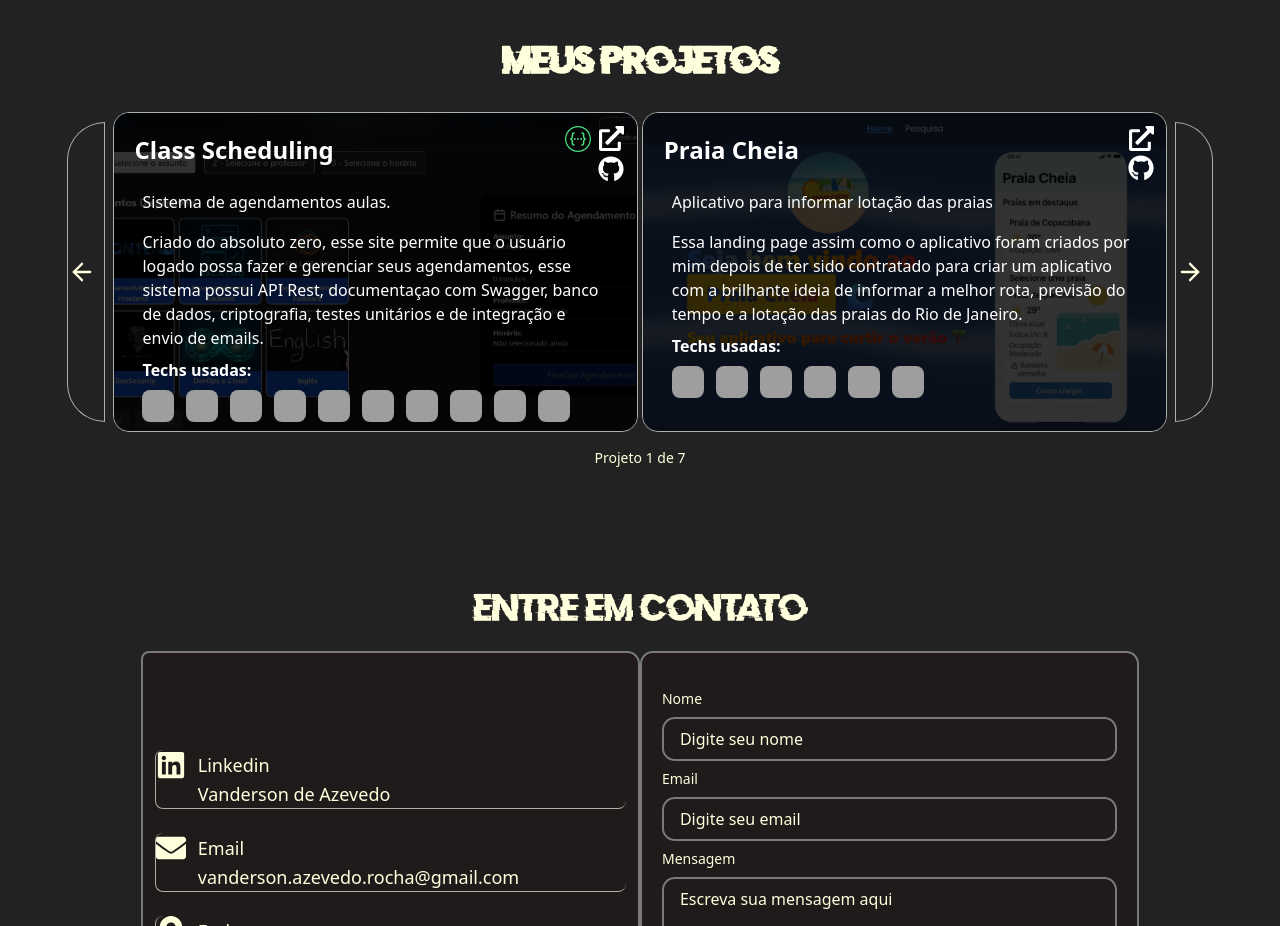
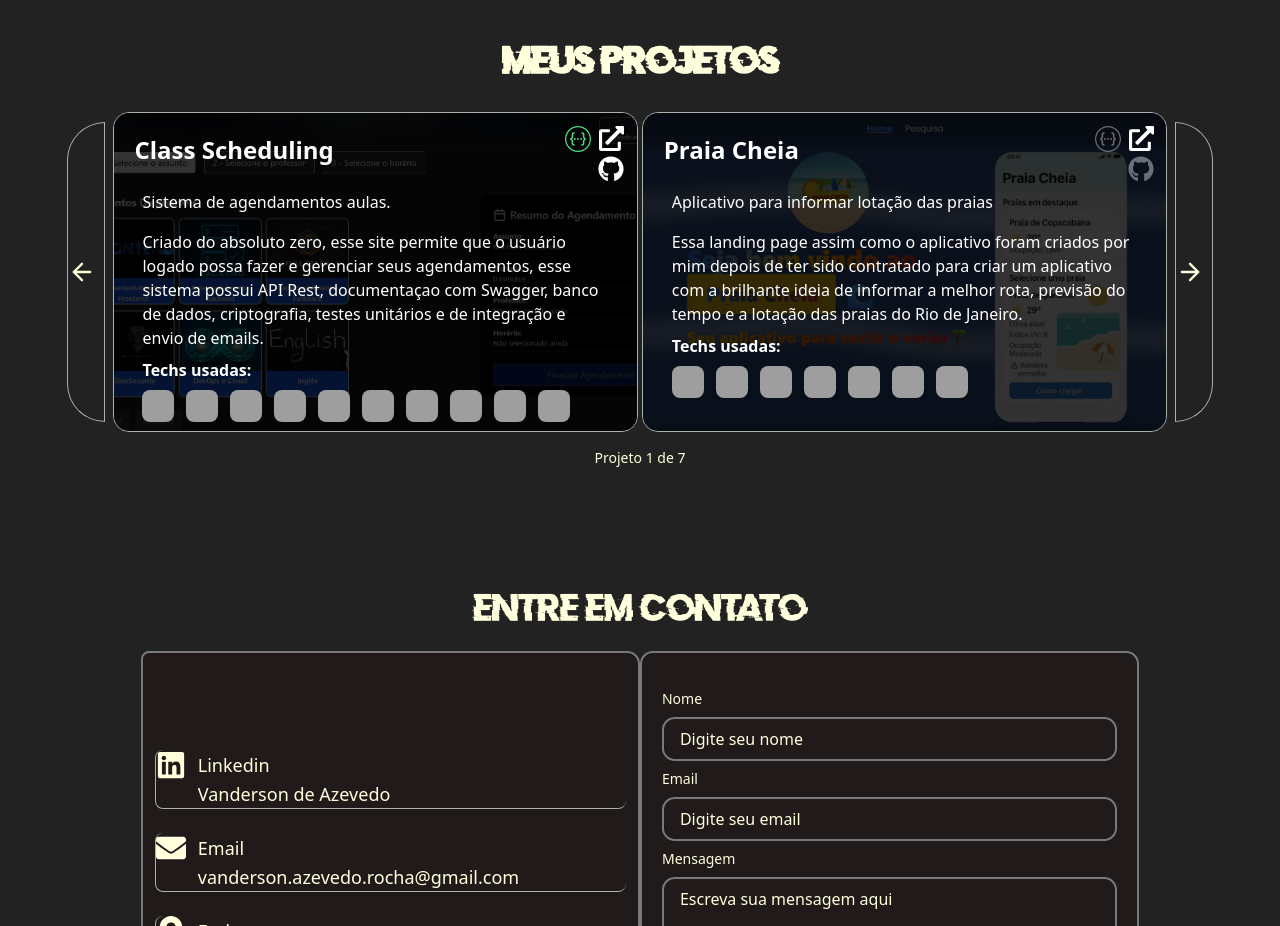
Before and after one commit to vazvdr/Portifolio-Vanderson, a React (Vite) app: page / in a window 1280 px wide. Shown: the part 2880-3806 px from the top of the page. Built offline with nearby package versions, Linux system fonts and the light colour scheme; grey boxes are pictures that could not be loaded.

Commit message:
Colocando todos os icones nos cards de projetos

```diff
--- a/src/Pages/Projetos.jsx
+++ b/src/Pages/Projetos.jsx
@@ -17,6 +17,7 @@ const projects = [
         image: ClassScheduling,
         link: "https://class-scheduling.vercel.app/",
         repo: "https://github.com/vazvdr/Class-Scheduling-Frontend",
+        swagger: "https://class-scheduling-backend.up.railway.app/swagger-ui/index.html",
         subtitleKey: "projects.classscheduling.subtitle",
         descriptionKey: "projects.classscheduling.description",
         techs: [
@@ -42,6 +43,7 @@ const projects = [
             "react",
             "tailwindcss",
             "firebase",
+            "flutter",
             "nodejs",
             "nestjs",
             "redis"
@@ -118,6 +120,8 @@ const projects = [
 const techIcons = {
     react:
         "https://cdn.jsdelivr.net/gh/devicons/devicon/icons/react/react-original.svg",
+    flutter:
+        "https://cdn.jsdelivr.net/gh/devicons/devicon@latest/icons/flutter/flutter-original.svg",
     firebase:
         "https://cdn.jsdelivr.net/gh/devicons/devicon@latest/icons/firebase/firebase-plain.svg",
     tailwindcss:
@@ -296,17 +300,29 @@ const Projetos = () => {
 
                                     {/* Ícones no topo direito */}
                                     <div className="absolute top-0 right-0 flex flex-col gap-1 items-end z-20">
+
                                         <div className="flex gap-2">
-                                            {project.title === "Class Scheduling" && (
+
+                                            {/* Swagger */}
+                                            <div>
+                                                {project.swagger ? (
                                                     <a
-                                                    href="https://class-scheduling-backend.up.railway.app/swagger-ui/index.html"
+                                                        href={project.swagger}
                                                         target="_blank"
                                                         rel="noopener noreferrer"
                                                         aria-label="Swagger"
                                                     >
                                                         <SiSwagger size={26} className="hover:scale-110 text-green-400" />
                                                     </a>
+                                                ) : (
+                                                    <SiSwagger
+                                                        size={26}
+                                                        className="opacity-40"
+                                                    />
                                                 )}
+                                            </div>
+
+                                            {/* External link */}
                                             <a
                                                 href={project.link}
                                                 target="_blank"
@@ -315,7 +331,12 @@ const Projetos = () => {
                                             >
                                                 <FaExternalLinkAlt size={25} className="hover:scale-110" />
                                             </a>
+
                                         </div>
+
+                                        {/* GitHub */}
+                                        <div>
+                                            {project.repo ? (
                                                 <a
                                                     href={project.repo}
                                                     target="_blank"
@@ -324,7 +345,16 @@ const Projetos = () => {
                                                 >
                                                     <FaGithub size={26} className="hover:scale-110" />
                                                 </a>
+                                            ) : (
+                                                <FaGithub
+                                                    size={26}
+                                                    className="opacity-40"
+                                                />
+                                            )}
                                         </div>
+
+                                    </div>
+
                                 </div>
                             </div>
                         ))}
```
Also changed, not shown: src/assets/LandingPage.png. Lines whose indentation alone changed are shown as unchanged.
